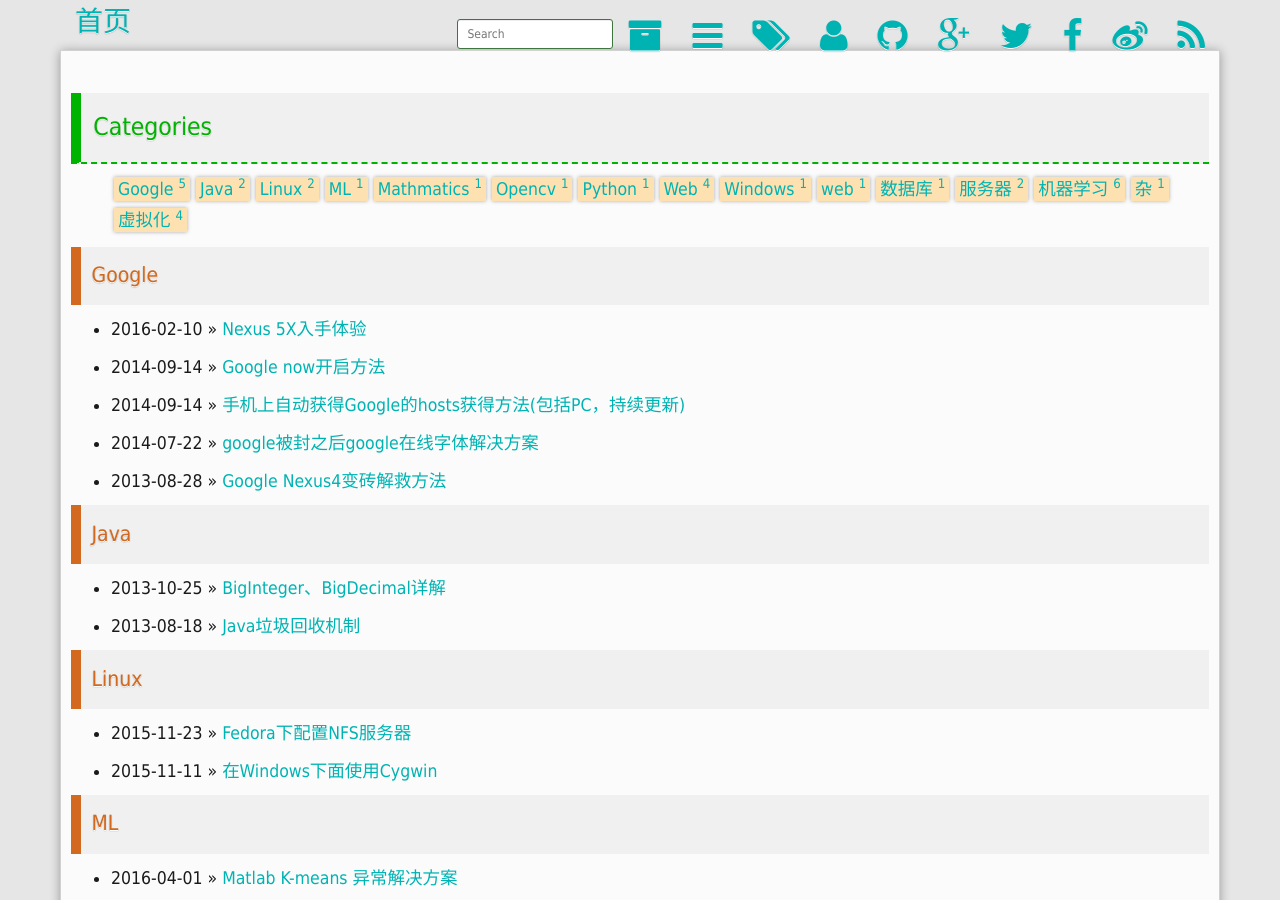
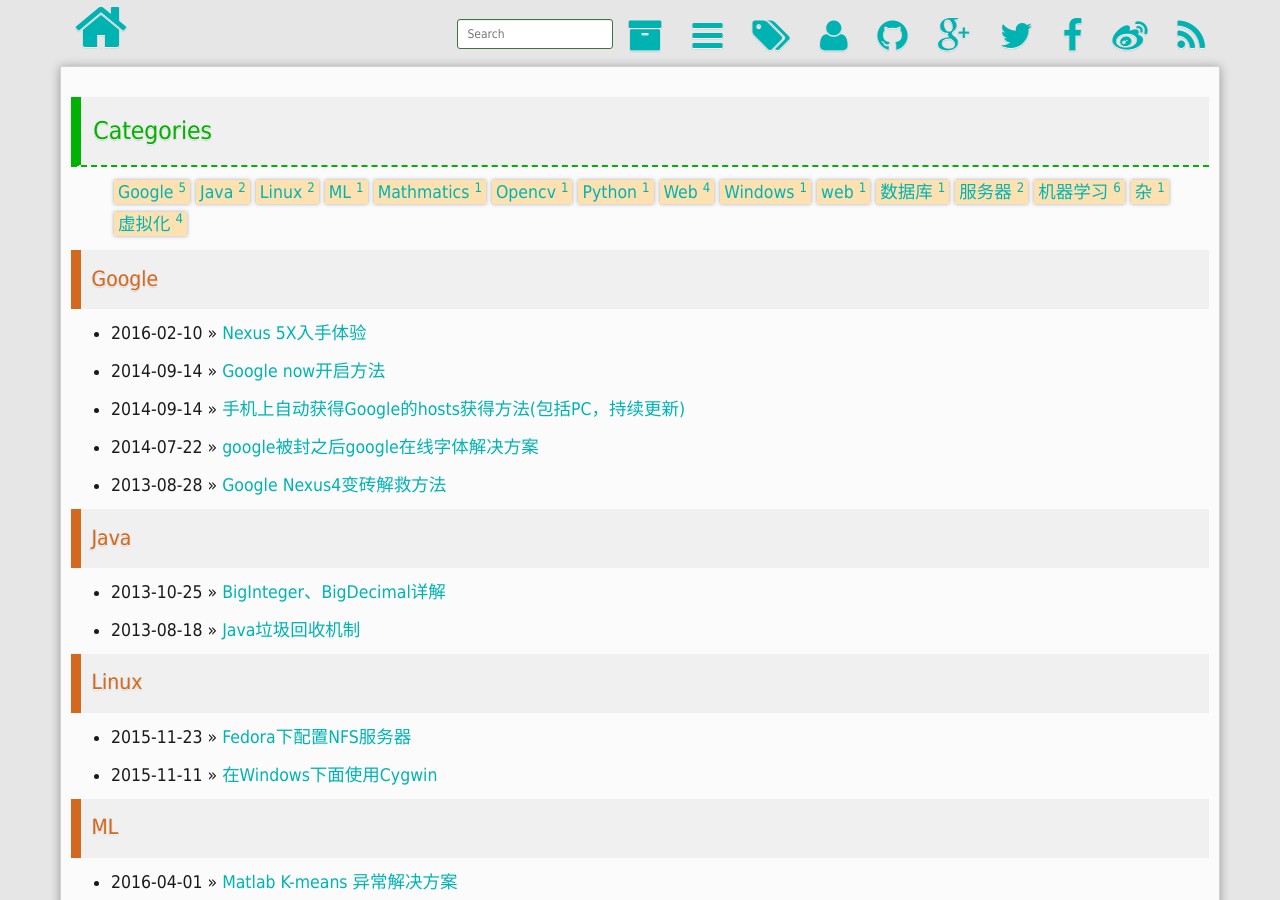
Before and after one commit to bearshng/xiongfuli, a Jekyll site: the page built from categories.html, in a window 1280 px wide and 900 px high. Built offline with Jekyll 4.4.1, drawn with Linux system fonts in a browser that asks for light colours; comment, search, counter and statistics services are not loaded.

Commit message:
update
set home  icon

```diff
--- a/_includes/header.html
+++ b/_includes/header.html
@@ -11,7 +11,7 @@
     <span class="icon-bar"></span>
     <span class="icon-bar"></span>
   </button>
-  <div class="title"><a title="{{ site.title }}" href="/">{{ site.title }}</a></div>
+  <div class="title"><a title="{{ site.title }}" href="/"><span class='fa fa-home fa-2x' style="margin-bottom:2px;"></span></a></div>
   <ul class="nav navbar-nav collapse navbar-collapse bs-navbar-collapse navbar-right">
     <li>
     <form id="search-form" class="form-group has-success visible-lg" role="form">
--- a/index.html
+++ b/index.html
@@ -7,7 +7,7 @@
   {% if post.content contains "<!-- more -->" %}
   {{ post.content | split:'<!-- more -->' | first }}
   {% else %}
-  {{ post.content | strip_html | truncate:50 }}
+  {{ post.content | strip_html | truncate:100 }}
   {% endif %}
   {% endfor %}
 
```
Also changed, not shown: _data/blogroll.json (+8 -0 lines).
